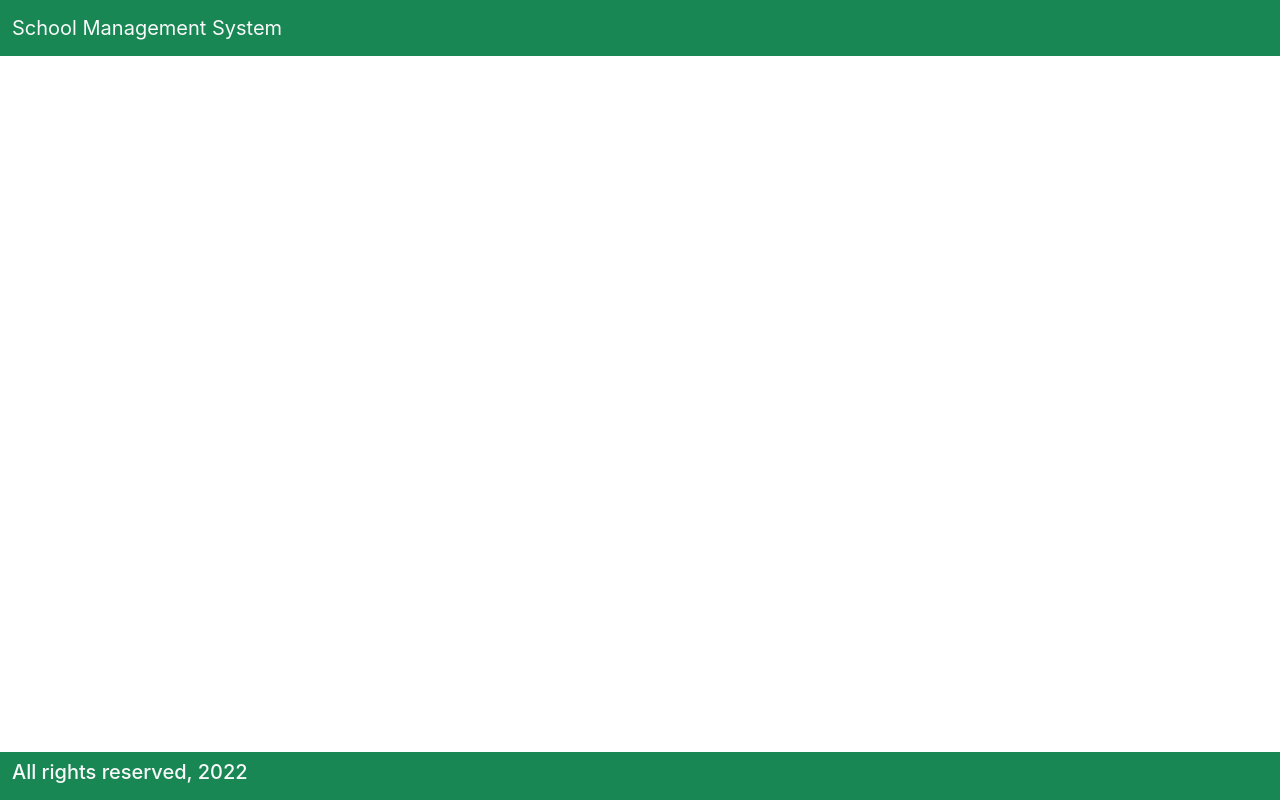
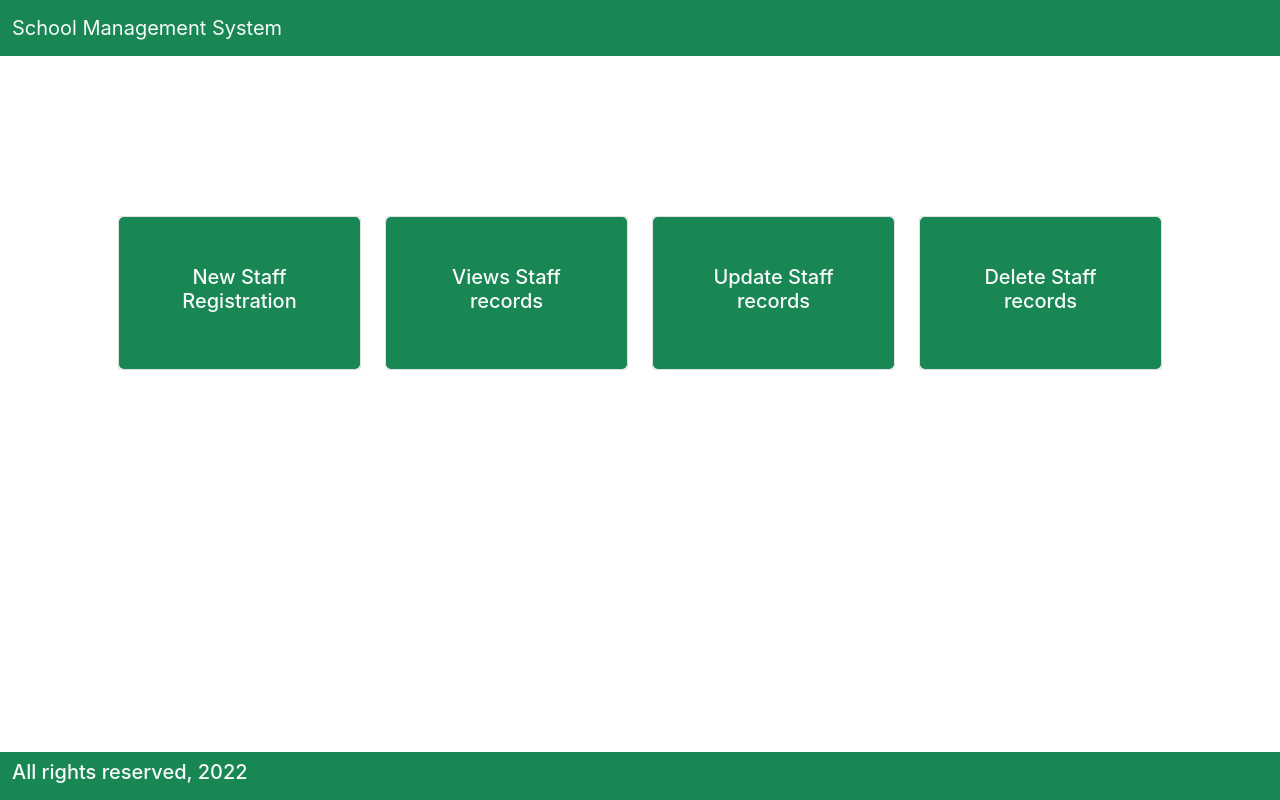
Before and after one commit to techiemanish/sms-react-frontend, a React (Create React App) app: page /staffs in a window 1280 px wide. Built offline with nearby package versions, Linux system fonts and the light colour scheme.

Commit message:
Student and Staff Component Created

```diff
--- a/src/App.js
+++ b/src/App.js
@@ -7,10 +7,10 @@ import Footer from './components/Footer';
 import {
   BrowserRouter,
   Routes,
-  Route,
-  Link
+  Route
 } from "react-router-dom";
 import Dashboard from './components/Dashboard';
+import Home from './components/Home';
 
 function App() {
   const [alert, setAlert] = useState(null);
@@ -32,6 +32,28 @@ function App() {
     <Routes>
       <Route exact path="/" element={<Login heading="Admin Login" showAlert={showAlert}/>}/>
       <Route exact path="/dashboard" element={<Dashboard/>}/>
+      <Route exact path="/students" element={<Home
+      arg1="New Student Record"
+      arg2="View Student Records"
+      arg3="Update Student Details"
+      arg4="Delete Student Details"
+      />}/>
+      <Route exact path="/staffs" element={<Home
+      arg1="New Staff Registration"
+      arg2="Views Staff records"
+      arg3="Update Staff records"
+      arg4="Delete Staff records"
+      />}/>
+    {/* Dashboard component will be replaced once contemporay component will be created */}
+    <Route exact path="/students/add" element={<Dashboard/>}/>
+    <Route exact path="/students/view" element={<Dashboard/>}/>
+    <Route exact path="/students/update" element={<Dashboard/>}/>
+    <Route exact path="/students/delete" element={<Dashboard/>}/>
+
+    <Route exact path="/staffs/add" element={<Dashboard/>}/>
+    <Route exact path="/staffs/view" element={<Dashboard/>}/>
+    <Route exact path="/staffs/update" element={<Dashboard/>}/>
+    <Route exact path="/staffs/delete" element={<Dashboard/>}/>
     </Routes>
     <Footer heading="All rights reserved, 2022"/>
     </BrowserRouter>
--- /dev/null
+++ b/src/components/Home.jsx
@@ -0,0 +1,45 @@
+import React from 'react'
+
+function Home(props) {
+  return (
+    <>
+    <div className="container mt-5 p-5">
+    <div className="row row-cols-1 row-cols-md-4 g-4 ">
+  <div className="col">
+    <div className="card">
+      <div className="card-body p-5 bg-success text-light rounded-3">
+      <center><h5 className="card-title">{props.arg1}</h5></center>
+
+      </div>
+    </div>
+  </div>
+  <div className="col">
+    <div className="card ">
+      <div className="card-body p-5 bg-success text-light rounded-3">
+      <center><h5 className="card-title">{props.arg2}</h5></center>
+      </div>
+    </div>
+  </div>
+  <div className="col">
+    <div className="card ">
+      <div className="card-body p-5 bg-success text-light rounded-3">
+      <center><h5 className="card-title">{props.arg3}</h5></center>
+      </div>
+    </div>
+  </div>
+  <div className="col">
+    <div className="card ">
+      <div className="card-body p-5 bg-success text-light rounded-3">
+      <center><h5 className="card-title">{props.arg4}</h5></center>
+
+      </div>
+    </div>
+  </div>
+
+</div>
+</div>
+    </>
+  )
+}
+
+export default Home
--- a/src/staffs/Staff.jsx
+++ b/src/staffs/Staff.jsx
@@ -4,7 +4,7 @@ import {Link} from "react-router-dom";
 function Staff(props) {
   return (
     <>
-    <Link className='nav-link text-success' to="/"><h2>{props.description}</h2></Link>
+    <Link className='nav-link text-success' to="/staffs"><h2>{props.description}</h2></Link>
     </>
   )
 }
--- a/src/students/Student.jsx
+++ b/src/students/Student.jsx
@@ -4,7 +4,7 @@ import {Link} from "react-router-dom";
 function Student(props) {
   return (
     <>
-    <Link className='nav-link text-success' to="/"><h2>{props.description}</h2></Link>
+    <Link className='nav-link text-success' to="/students"><h2>{props.description}</h2></Link>
     </>
   )
 }
```
